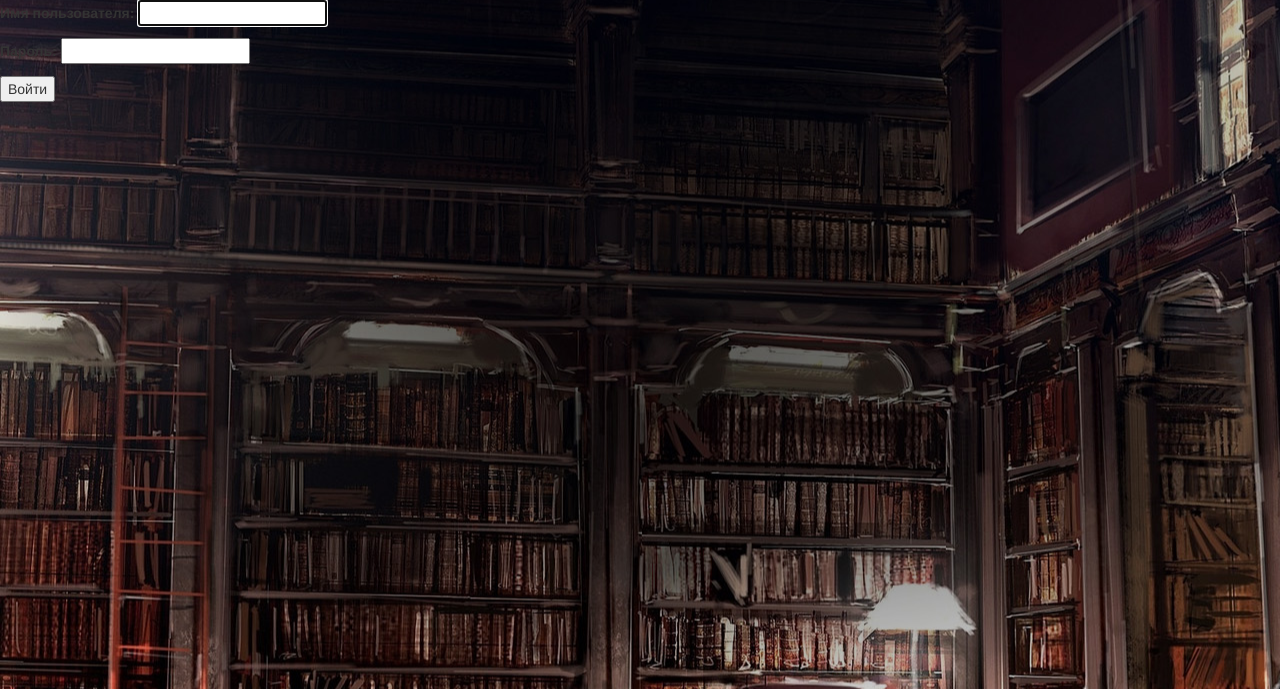
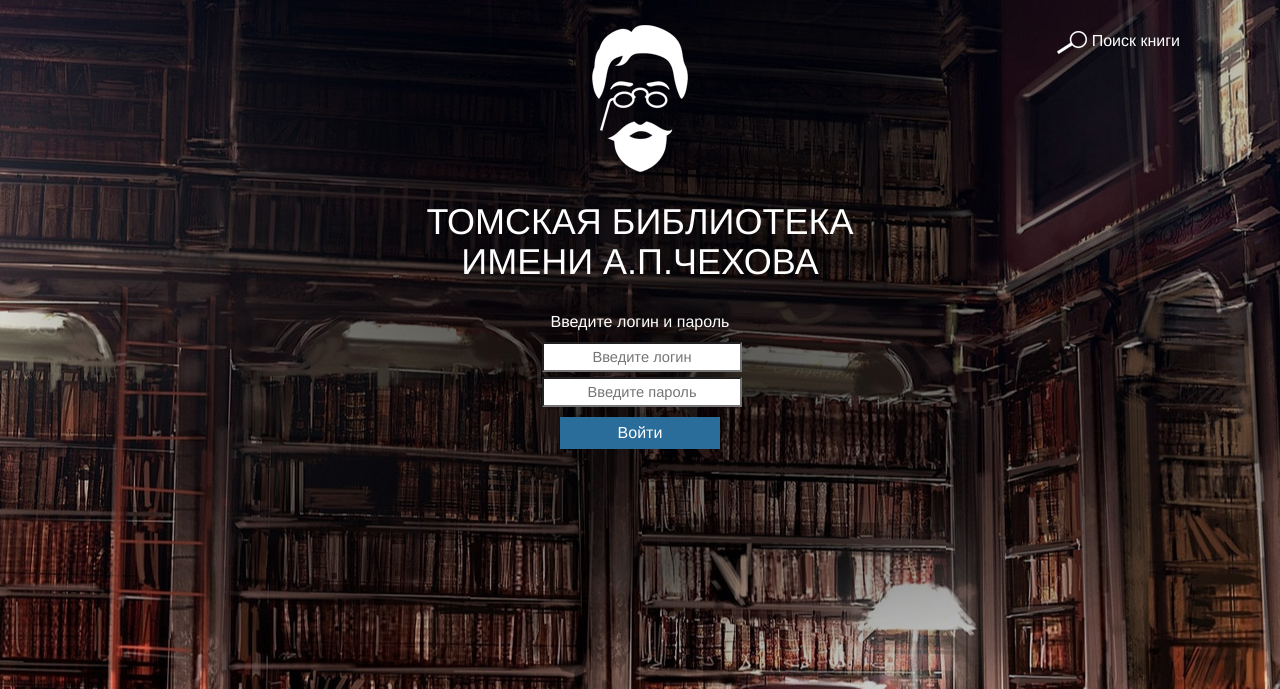
Before and after one commit to aponomareva93/library_system, a Django app: page /login/ in a window 1280 px wide. Shown: the top 689 px of the page. Run offline with Django 3.2, Linux system fonts and the light colour scheme; some libraries are stand-ins or nearby versions.

Commit message:
layout login page, finish layout mainpage

```diff
--- a/static/styles.css
+++ b/static/styles.css
@@ -5,8 +5,33 @@ body {
     position: relative;
 }
 
+a{
+    font-size: 12pt;
+    color: #ffffff;
+}
+
+a:hover{
+    font-size: 12pt;
+    color: #ffffff;
+}
+
 .logo {
     margin-top: 25px;
+}
+
+.logo1 {
+    margin-top: 15px;
+    margin-left: 7px;
+    float: left;
+}
+
+.logo-text {
+    color: #ffffff;
+    font-size: 12pt;
+    margin-left: 15px;
+    line-height: 16px;
+    margin-top: 30px;
+    float: left;
 }
 
 .search{
@@ -15,9 +40,7 @@ body {
 }
 
 .search a{
-    font-size: 12pt;
     margin-left: 5px;
-    color: #ffffff;
 }
 
 .title {
@@ -29,14 +52,21 @@ body {
     margin-bottom: 25px;
 }
 
+.user {
+    text-align: center;
+    color: #ffffff;
+    margin-top: 30px;
+    font-size: 12pt;
+}
+.user h5{
+    margin-top: 30px;
+}
+
 .login {
     text-align: center;
     color: #ffffff;
     margin-top: 30px;
-}
-
-.login p {
-    font-size: 12px;
+    font-size: 12pt;
 }
 
 .bucket {
@@ -67,3 +97,28 @@ body {
     font-size: 16px;
     text-align: center;
 }
+
+.form_login {
+    text-align: center;
+    margin-top: 3px;
+    font-size: 11pt;
+}
+
+.form_login input {
+    height: 30px;
+    width: 200px;
+    text-align: center;
+    margin-top: 5px;
+    background: #ffffff;
+}
+
+.form_login input:focus {
+    border:2px solid #3795d0;
+}
+
+.error {
+   margin-top: 5px;
+   color: red;
+   font-size: 12pt;
+   text-align: center;
+}
--- a/templates/login.html
+++ b/templates/login.html
@@ -1,10 +1,51 @@
 {% extends "base.html" %}
+{% load staticfiles %}
 {% block title %}Вход{% endblock %}
 {% block content %}
-    <form action="" method="post">
-      {% csrf_token %}
-      <!-- as_p для того, чтобы каждый элемент формы был с новой строки -->
-      {{ form.as_p }}
-      <button type="submit">Войти</button>
-    </form>
+
+                <div class="header">
+                <div class="container">
+
+                    <div class="row">
+
+                        <div class="col-sm-4"></div>
+                        <div class="col-sm-4 text-center">
+                            <img src="{% static "img/logo.png" %}" class="logo">
+                        </div>
+                        <div class="col-sm-4 text-right">
+                            <div class="search">
+                                <img src="{% static "img/search.png" %}"><a href="../search">Поиск книги</a>
+                            </div>
+                        </div>
+
+                    </div>
+
+                    <div class="title">
+                        <h1>ТОМСКАЯ БИБЛИОТЕКА<br>ИМЕНИ А.П.ЧЕХОВА</h1>
+                    </div>
+
+                    <div class="login">
+                        Введите логин и пароль
+                    </div>
+
+                    {% if form.errors %}
+                        <p class="error">Сожалеем, вы неправильно ввели логин или пароль</p>
+                    {% endif %}
+
+                    <form class="form_login" action="" method="post">
+                        {% csrf_token %}
+
+                        <label for="username"></label>
+                        <input type="text" name="username" value="" id="username" placeholder="Введите логин"><br>
+
+                        <label for="password"></label>
+                        <input type="password" name="password" value="" id="password" placeholder="Введите пароль"><br>
+
+                        <button type="submit" class="btn bucket">Войти</button><br>
+
+                    </form>
+
+                </div>
+        </div>
+
 {% endblock %}
```
Also changed, not shown: templates/index.html (+12 -10 lines), static/img/logo1.png (added).
